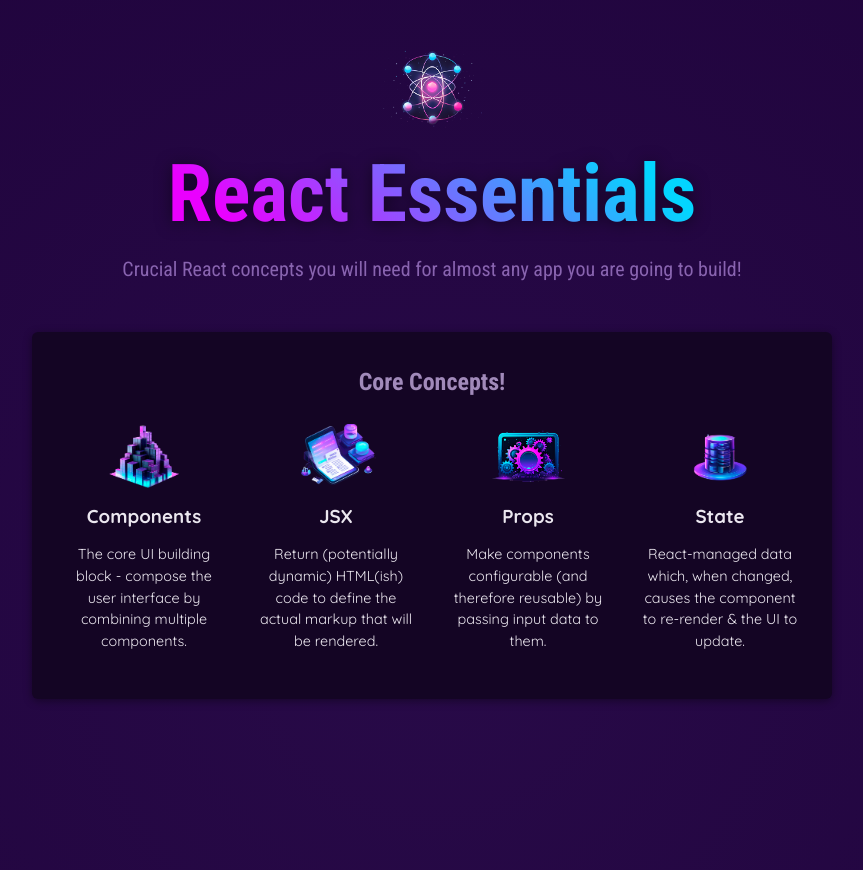
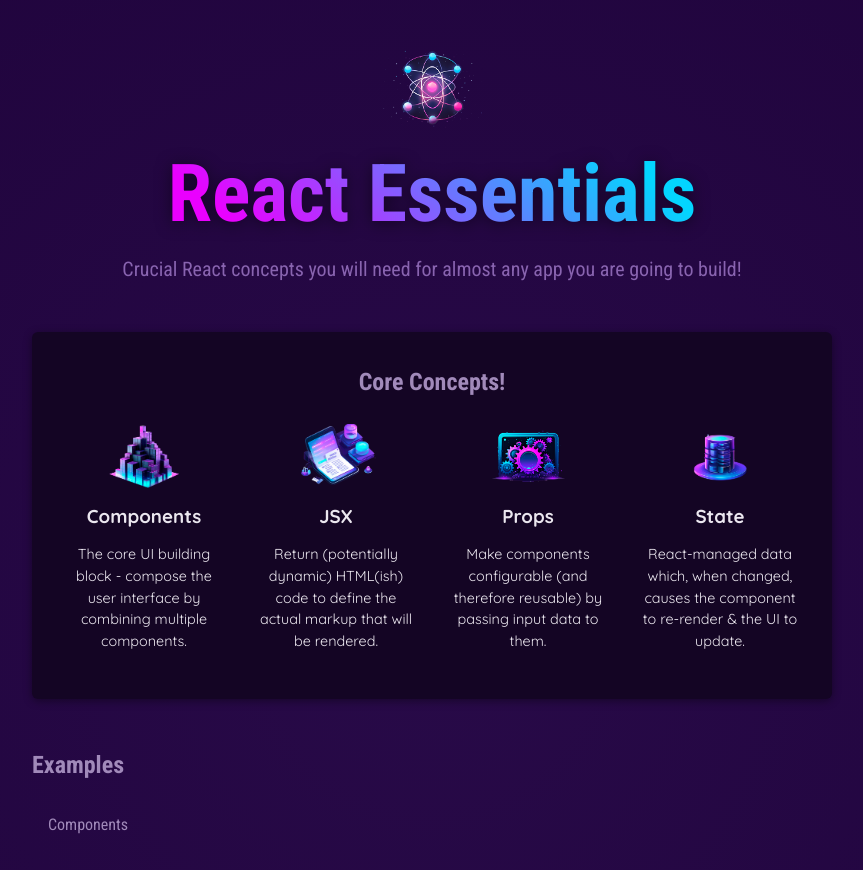
Before and after one commit to Jpkeys29/CoreConceptsReact, a React (Vite) app: page / in a window 1280 px wide. Shown: the top 870 px of the page, without its empty margins (208-1071 px from the left). Built offline with nearby package versions, Linux system fonts and the light colour scheme.

Commit message:
Children prop components button

```diff
--- a/src/App.jsx
+++ b/src/App.jsx
@@ -1,6 +1,7 @@
 import { CORE_CONCEPTS } from './data';
 import Header from './components/Header.jsx';
 import CoreConcept from './components/CoreConcept.jsx';
+import TabButton from './components/TabButton.jsx';
 
 
 function App() {
@@ -24,6 +25,12 @@
               <CoreConcept {...CORE_CONCEPTS[3]}/>
             </ul>
           </section>
+          <section id='examples' >
+            <h2>Examples</h2>
+            <menu>
+              <TabButton>Components</TabButton>
+            </menu>
+          </section>
         </main>
     </div>
   );
--- /dev/null
+++ b/src/components/TabButton.jsx
@@ -0,0 +1,7 @@
+export default function TabButton({children}){
+    return (
+    <li>
+        <button>{children}</button>
+    </li>
+    );
+}
```
